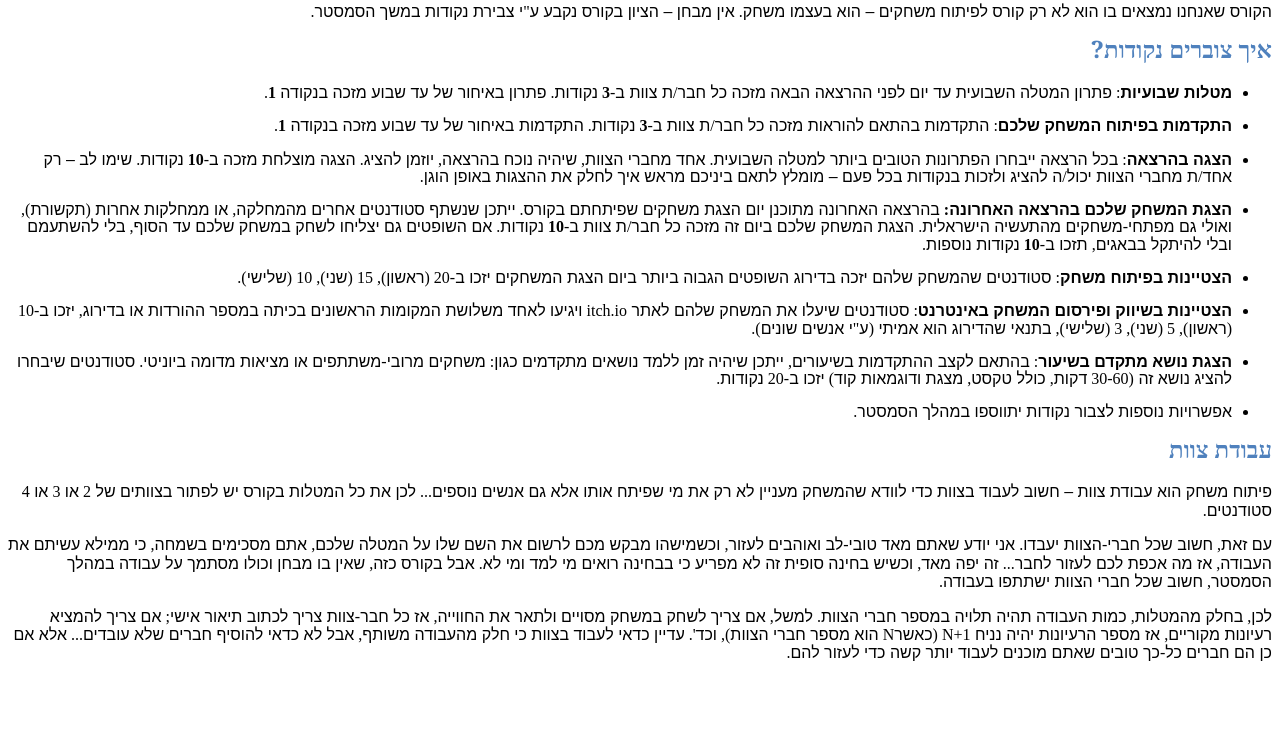
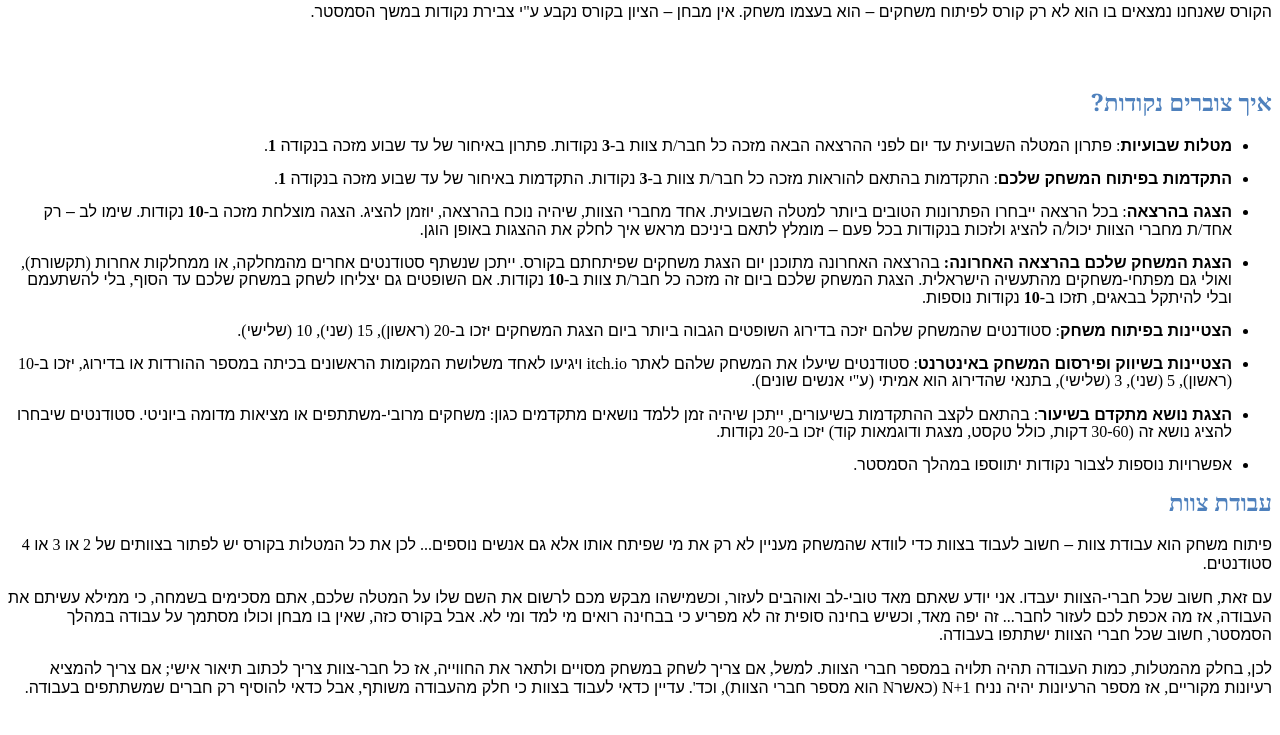
Before and after one commit to gamedev-at-ariel/gamedev-5780, a plain HTML site: page game-rules.htm in a window 1280 px wide. Shown: the part 39-774 px from the top of the page. Drawn offline with Linux system fonts and the light colour scheme.

Commit message:
change rules

```diff
--- a/game-rules.htm
+++ b/game-rules.htm
@@ -6,7 +6,7 @@
 	<meta name="generator" content="LibreOffice 6.1.1.2 (Windows)"/>
 	<meta name="author" content="user"/>
 	<meta name="created" content="2020-01-21T08:12:00"/>
-	<meta name="changed" content="2020-02-02T09:01:54.362000000"/>
+	<meta name="changed" content="2020-02-02T09:39:18.964000000"/>
 	<meta name="AppVersion" content="16.0000"/>
 	<meta name="Company" content="Yaron'S Team"/>
 	<meta name="DocSecurity" content="0"/>
@@ -35,13 +35,17 @@
 &#1511;&#1493;&#1512;&#1505; &#1500;&#1508;&#1497;&#1514;&#1493;&#1495;
 &#1502;&#1513;&#1495;&#1511;&#1497;&#1501; &ndash; &#1492;&#1493;&#1488;
 &#1489;&#1506;&#1510;&#1502;&#1493; &#1502;&#1513;&#1495;&#1511;</span></font></span></font>.
- <font face="Arial"><span lang="hi-IN"><span lang="he-IL">&#1488;&#1497;&#1503;
+<font face="Arial"><span lang="hi-IN"><font face="Arial"><span lang="he-IL">&#1488;&#1497;&#1503;
 &#1502;&#1489;&#1495;&#1503; &ndash; &#1492;&#1510;&#1497;&#1493;&#1503;
-&#1489;&#1511;&#1493;&#1512;&#1505; &#1504;&#1511;&#1489;&#1506; &#1506;</span></span></font>&quot;<font face="Arial"><span lang="hi-IN"><span lang="he-IL">&#1497;
+&#1489;&#1511;&#1493;&#1512;&#1505; &#1504;&#1511;&#1489;&#1506; &#1506;</span></font></span></font>&quot;<font face="Arial"><span lang="hi-IN"><font face="Arial"><span lang="he-IL">&#1497;
 &#1510;&#1489;&#1497;&#1512;&#1514; &#1504;&#1511;&#1493;&#1491;&#1493;&#1514;
-&#1489;&#1502;&#1513;&#1498; &#1492;&#1505;&#1502;&#1505;&#1496;&#1512;</span></span></font>.
+&#1489;&#1502;&#1513;&#1498; &#1492;&#1505;&#1502;&#1505;&#1496;&#1512;</span></font></span></font>.
 </p>
-<h2 class="western" style="margin-bottom: 0.2in"><font face="Times New Roman"><span lang="hi-IN"><font face="Times New Roman"><span lang="he-IL">&#1488;&#1497;&#1498;
+<p style="margin-bottom: 0.14in"><br/>
+<br/>
+
+</p>
+<h2 class="western" style="margin-top: 0in; margin-bottom: 0.2in"><font face="Times New Roman"><span lang="hi-IN"><font face="Times New Roman"><span lang="he-IL">&#1488;&#1497;&#1498;
 &#1510;&#1493;&#1489;&#1512;&#1497;&#1501; &#1504;&#1511;&#1493;&#1491;&#1493;&#1514;</span></font></span></font>?</h2>
 <ul>
 	<li><p style="margin-bottom: 0.11in; line-height: 108%"><font face="Arial"><span lang="hi-IN"><font face="Arial"><span lang="he-IL"><b>&#1502;&#1496;&#1500;&#1493;&#1514;
@@ -54,9 +58,8 @@
 	&#1510;&#1493;&#1493;&#1514; &#1489;</span></font></span></font>-<b>3</b>
 	<font face="Arial"><span lang="hi-IN"><font face="Arial"><span lang="he-IL">&#1504;&#1511;&#1493;&#1491;&#1493;&#1514;</span></font></span></font>.
 	<font face="Arial"><span lang="hi-IN"><font face="Arial"><span lang="he-IL">&#1508;&#1514;&#1512;&#1493;&#1503;
-	&#1489;&#1488;&#1497;&#1495;&#1493;&#1512; &#1513;&#1500; </span></font><font face="Arial"><span lang="he-IL">&#1506;&#1491;
-	</span></font><font face="Arial"><span lang="he-IL">&#1513;&#1489;&#1493;&#1506;
-	&#1502;&#1494;&#1499;&#1492; &#1489;&#1504;&#1511;&#1493;&#1491;&#1492;
+	&#1489;&#1488;&#1497;&#1495;&#1493;&#1512; &#1513;&#1500; &#1506;&#1491;
+	&#1513;&#1489;&#1493;&#1506; &#1502;&#1494;&#1499;&#1492; &#1489;&#1504;&#1511;&#1493;&#1491;&#1492;
 	</span></font></span></font><b>1</b>.
 	</p>
 	<li><p style="margin-bottom: 0.11in; line-height: 108%"><font face="Arial"><span lang="hi-IN"><font face="Arial"><span lang="he-IL"><b>&#1492;&#1514;&#1511;&#1491;&#1502;&#1493;&#1514;
@@ -68,9 +71,8 @@
 	&#1510;&#1493;&#1493;&#1514; &#1489;</span></font></span></font>-<b>3</b>
 	<font face="Arial"><span lang="hi-IN"><font face="Arial"><span lang="he-IL">&#1504;&#1511;&#1493;&#1491;&#1493;&#1514;</span></font></span></font>.
 	<font face="Arial"><span lang="hi-IN"><font face="Arial"><span lang="he-IL">&#1492;&#1514;&#1511;&#1491;&#1502;&#1493;&#1514;
-	&#1489;&#1488;&#1497;&#1495;&#1493;&#1512; &#1513;&#1500; </span></font><font face="Arial"><span lang="he-IL">&#1506;&#1491;
-	</span></font><font face="Arial"><span lang="he-IL">&#1513;&#1489;&#1493;&#1506;
-	&#1502;&#1494;&#1499;&#1492; &#1489;&#1504;&#1511;&#1493;&#1491;&#1492;
+	&#1489;&#1488;&#1497;&#1495;&#1493;&#1512; &#1513;&#1500; &#1506;&#1491;
+	&#1513;&#1489;&#1493;&#1506; &#1502;&#1494;&#1499;&#1492; &#1489;&#1504;&#1511;&#1493;&#1491;&#1492;
 	</span></font></span></font><b>1</b>.
 	</p>
 	<li><p style="margin-bottom: 0.11in; line-height: 108%"><font face="Arial"><span lang="hi-IN"><font face="Arial"><span lang="he-IL"><b>&#1492;&#1510;&#1490;&#1492;
@@ -176,8 +178,8 @@
 	&#1504;&#1493;&#1513;&#1488;&#1497;&#1501; &#1502;&#1514;&#1511;&#1491;&#1502;&#1497;&#1501;
 	&#1499;&#1490;&#1493;&#1503;</span></font></span></font>: <font face="Arial"><span lang="hi-IN"><font face="Arial"><span lang="he-IL">&#1502;&#1513;&#1495;&#1511;&#1497;&#1501;
 	&#1502;&#1512;&#1493;&#1489;&#1497;</span></font></span></font>-<font face="Arial"><span lang="hi-IN"><font face="Arial"><span lang="he-IL">&#1502;&#1513;&#1514;&#1514;&#1508;&#1497;&#1501;
-	</span></font><font face="Arial"><span lang="he-IL">&#1488;&#1493;</span></font>
-	<font face="Arial"><span lang="he-IL">&#1502;&#1510;&#1497;&#1488;&#1493;&#1514;
+	&#1488;&#1493;</span></font><font face="Arial"><span lang="hi-IN">
+	</span></font><font face="Arial"><span lang="he-IL">&#1502;&#1510;&#1497;&#1488;&#1493;&#1514;
 	&#1502;&#1491;&#1493;&#1502;&#1492; &#1489;&#1497;&#1493;&#1504;&#1497;&#1496;&#1497;</span></font></span></font>.
 	<font face="Arial"><span lang="hi-IN"><font face="Arial"><span lang="he-IL">&#1505;&#1496;&#1493;&#1491;&#1504;&#1496;&#1497;&#1501;
 	&#1513;&#1497;&#1489;&#1495;&#1512;&#1493; &#1500;&#1492;&#1510;&#1497;&#1490;
@@ -185,16 +187,15 @@
 	<font face="Arial"><span lang="hi-IN"><font face="Arial"><span lang="he-IL">&#1491;&#1511;&#1493;&#1514;</span></font></span></font>,
 	<font face="Arial"><span lang="hi-IN"><font face="Arial"><span lang="he-IL">&#1499;&#1493;&#1500;&#1500;
 	&#1496;&#1511;&#1505;&#1496;</span></font></span></font>, <font face="Arial"><span lang="hi-IN"><font face="Arial"><span lang="he-IL">&#1502;&#1510;&#1490;&#1514;
-	</span></font><font face="Arial"><span lang="he-IL">&#1493;&#1491;&#1493;&#1490;&#1502;&#1488;&#1493;&#1514;
-	&#1511;&#1493;&#1491;</span></font></span></font>) <font face="Arial"><span lang="hi-IN"><font face="Arial"><span lang="he-IL">&#1497;&#1494;&#1499;&#1493;
-	</span></font><font face="Arial"><span lang="he-IL">&#1489;</span></font></span></font>-20
-	<font face="Arial"><span lang="hi-IN"><font face="Arial"><span lang="he-IL">&#1504;&#1511;&#1493;&#1491;&#1493;&#1514;</span></font></span></font>.</p>
+	&#1493;&#1491;&#1493;&#1490;&#1502;&#1488;&#1493;&#1514; &#1511;&#1493;&#1491;</span></font></span></font>)
+	<font face="Arial"><span lang="hi-IN"><font face="Arial"><span lang="he-IL">&#1497;&#1494;&#1499;&#1493;
+	&#1489;</span></font></span></font>-20 <font face="Arial"><span lang="hi-IN"><font face="Arial"><span lang="he-IL">&#1504;&#1511;&#1493;&#1491;&#1493;&#1514;</span></font></span></font>.</p>
 	<li><p style="margin-bottom: 0.11in; line-height: 108%"><font face="Arial"><span lang="hi-IN"><font face="Arial"><span lang="he-IL">&#1488;&#1508;&#1513;&#1512;&#1493;&#1497;&#1493;&#1514;
 	&#1504;&#1493;&#1505;&#1508;&#1493;&#1514; &#1500;&#1510;&#1489;&#1493;&#1512;
 	&#1504;&#1511;&#1493;&#1491;&#1493;&#1514; &#1497;&#1514;&#1493;&#1493;&#1505;&#1508;&#1493;
 	&#1489;&#1502;&#1492;&#1500;&#1498; &#1492;&#1505;&#1502;&#1505;&#1496;&#1512;</span></font></span></font>.</p>
 </ul>
-<h2 class="western" style="margin-bottom: 0.2in"><font face="Times New Roman"><span lang="he-IL">&#1506;&#1489;&#1493;&#1491;&#1514;
+<h2 class="western" style="margin-top: 0in; margin-bottom: 0.2in"><font face="Times New Roman"><span lang="he-IL">&#1506;&#1489;&#1493;&#1491;&#1514;
 &#1510;&#1493;&#1493;&#1514;</span></font></h2>
 <p style="margin-bottom: 0.14in"><font face="Arial"><span lang="hi-IN"><font face="Arial"><span lang="he-IL">&#1508;&#1497;&#1514;&#1493;&#1495;
 &#1502;&#1513;&#1495;&#1511; &#1492;&#1493;&#1488; &#1506;&#1489;&#1493;&#1491;&#1514;
@@ -279,15 +280,15 @@
 &#1489;&#1510;&#1493;&#1493;&#1514; &#1499;&#1497; &#1495;&#1500;&#1511;
 &#1502;&#1492;&#1506;&#1489;&#1493;&#1491;&#1492; &#1502;&#1513;&#1493;&#1514;&#1507;</span></font></span></font>,
 <font face="Arial"><span lang="hi-IN"><font face="Arial"><span lang="he-IL">&#1488;&#1489;&#1500;
-&#1500;&#1488; &#1499;&#1491;&#1488;&#1497; &#1500;&#1492;&#1493;&#1505;&#1497;&#1507;
-&#1495;&#1489;&#1512;&#1497;&#1501; &#1513;&#1500;&#1488; &#1506;&#1493;&#1489;&#1491;&#1497;&#1501;</span></font></span></font>...
-<font face="Arial"><span lang="hi-IN"><font face="Arial"><span lang="he-IL">&#1488;&#1500;&#1488;
-&#1488;&#1501; &#1499;&#1503; &#1492;&#1501; &#1495;&#1489;&#1512;&#1497;&#1501;
-&#1499;&#1500;</span></font></span></font>-<font face="Arial"><span lang="hi-IN"><font face="Arial"><span lang="he-IL">&#1499;&#1498;
-&#1496;&#1493;&#1489;&#1497;&#1501; &#1513;&#1488;&#1514;&#1501;
-&#1502;&#1493;&#1499;&#1504;&#1497;&#1501; &#1500;&#1506;&#1489;&#1493;&#1491;
-&#1497;&#1493;&#1514;&#1512; &#1511;&#1513;&#1492; &#1499;&#1491;&#1497;
-&#1500;&#1506;&#1494;&#1493;&#1512; &#1500;&#1492;&#1501;</span></font></span></font>.</p>
+&#1499;&#1491;&#1488;&#1497; &#1500;&#1492;&#1493;&#1505;&#1497;&#1507;
+</span></font><font face="Arial"><span lang="he-IL">&#1512;&#1511;
+</span></font><font face="Arial"><span lang="he-IL">&#1495;&#1489;&#1512;&#1497;&#1501;
+</span></font><font face="Arial"><span lang="he-IL">&#1513;&#1502;&#1513;&#1514;&#1514;&#1508;&#1497;&#1501;
+&#1489;&#1506;&#1489;&#1493;&#1491;&#1492;</span></font></span></font>.</p>
+<p style="margin-bottom: 0.14in"><br/>
+<br/>
+
+</p>
 <p style="margin-bottom: 0.14in"><br/>
 <br/>
 
```
